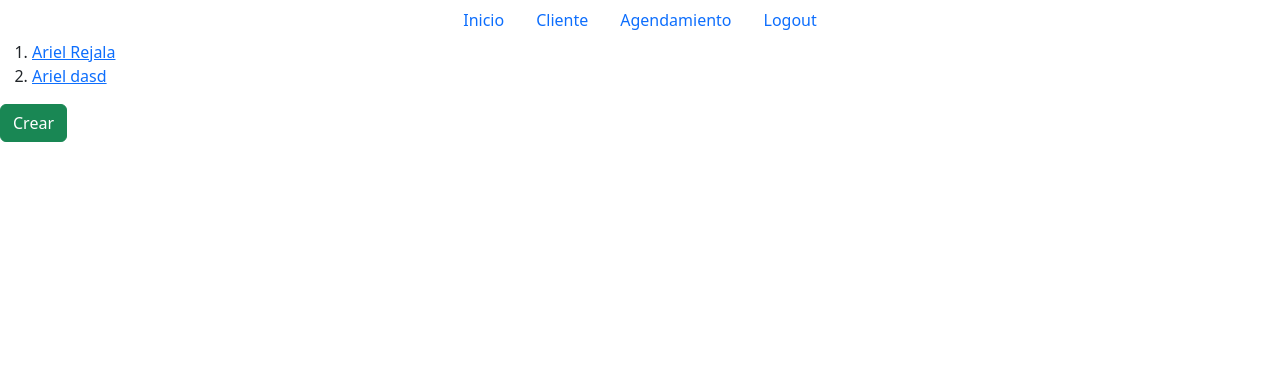
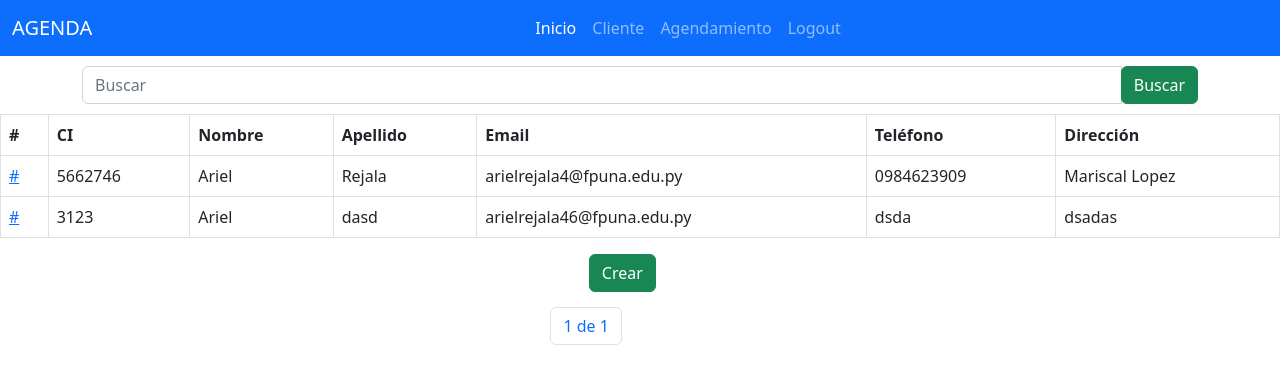
Before and after one commit to arielrejala01/agenda, a Django app: page /basic_app/lista_cliente/ in a window 1280 px wide. Shown: the top 384 px of the page. Run offline with Django 4.2, Linux system fonts and the light colour scheme; data comes from the database, SQL or seed files in the repository; both versions use the stored data as it was after the commit.

Commit message:
Tercer commit con diseño

```diff
--- a/agenda/basic_app/models.py
+++ b/agenda/basic_app/models.py
@@ -1,5 +1,6 @@
 from django.db import models
 from django.urls import reverse
+from django import forms
 
 # Create your models here.
 class Cliente(models.Model):
@@ -17,9 +18,16 @@ class Cliente(models.Model):
         return reverse('basic_app:detalle_cliente',kwargs={'pk':self.id})
 
 class Agenda(models.Model):
-    cliente = models.ForeignKey(Cliente,related_name='Cliente',on_delete=models.DO_NOTHING,verbose_name='Cédula del Cliente')
+    cliente = models.ForeignKey(Cliente,related_name='Cliente',on_delete=models.CASCADE,verbose_name='Cédula del Cliente')
     fecha_hora = models.DateTimeField(unique=True,verbose_name='Fecha y Hora de la consulta')
     descripcion = models.TextField(verbose_name='Descripción')
+
+    def save(self, *args, **kwargs):
+        from django.utils import timezone
+        now = timezone.now()
+        if self.fecha_hora < now:
+            raise forms.ValidationError("La fecha y hora no puede estar en el pasado")
+        super(Agenda, self).save(*args, **kwargs)
 
     def __str__(self):
         return self.cliente.nombre
--- a/agenda/basic_app/templates/basic_app/lista_cliente.html
+++ b/agenda/basic_app/templates/basic_app/lista_cliente.html
@@ -1,9 +1,61 @@
 {% extends 'base.html' %}
+{% block head_block %}
+  <link href="/static/base.css" type="text/css" rel="stylesheet">
+{% endblock %}
 {% block body_block %}
-  <ol>
+  <div class="container">
+  <div class="row">
+    <div class="col-md-12 search">
+      <form method="get">
+        <div id="custom-search-input">
+          <div class="input-group col-md-12">
+            <input type="text" class="form-control" placeholder="Buscar" name="buscar" value='{{ request.GET.buscar }}'>
+            <span class="input-group-list">
+              <i class="icon icon-search">
+                <button type="submit" class="btn btn-success">Buscar</button>
+              </i>
+            </span>
+          </div>
+        </div>
+      </form>
+    </div>
+  </div>
+</div>
+
+  <table class="table table-bordered">
+    <tr>
+      <th>#</th>
+      <th>CI</th>
+      <th>Nombre</th>
+      <th>Apellido</th>
+      <th>Email</th>
+      <th>Teléfono</th>
+      <th>Dirección</th>
+    </tr>
     {% for cliente in lista_cliente %}
-      <li><a href="{% url 'basic_app:detalle_cliente' pk=cliente.id %}">{{ cliente.nombre }} {{ cliente.apellido }}</a></li>
+      <tr>
+      <td><a href="{% url 'basic_app:detalle_cliente' pk=cliente.id %}">#</a></td>
+        <td>{{ cliente.ci }}</td>
+        <td>{{ cliente.nombre }}</td>
+        <td>{{ cliente.apellido }}</td>
+        <td>{{ cliente.email }}</td>
+        <td>{{ cliente.tel }}</td>
+        <td>{{ cliente.direccion }}</td>
+      </tr>
     {% endfor %}
-  </ol>
-  <a href="{% url 'basic_app:crear_cliente' %}" class="btn btn-success">Crear</a>
+  </table>
+  <a href="{% url 'basic_app:crear_cliente' %}" class="btn btn-success" id="crear">Crear</a>
+  <nav aria-label="Page navigation example">
+      <ul class="pagination">
+      {% if page_obj.has_previous %}
+        <li class="page-item"><a class="page-link" href="?page={{ page_obj.previous_page_number }}">Anterior</a></li>
+      {% endif %}
+        <span class="current">
+        <li class="page-item"><a class="page-link" href="#">{{ page_obj.number }} de {{ page_obj.paginator.num_pages }}</a></li>
+        </span>
+        {% if page_obj.has_next %}
+          <li class="page-item"><a class="page-link" href="?page={{ page_obj.paginator.num_pages }}">Siguiente</a></li>
+        {% endif %}
+    </ul>
+</nav>
 {% endblock %}
--- a/agenda/basic_app/views.py
+++ b/agenda/basic_app/views.py
@@ -1,7 +1,6 @@
 from django.contrib.auth.decorators import login_required
 from django.shortcuts import render
 from . import models
-from django.forms.models import ModelForm
 from basic_app.forms import AgendaFormCrear,AgendaFormActualizar
 from django.http import HttpResponse,HttpResponseRedirect
 from django.urls import reverse, reverse_lazy
@@ -12,7 +11,16 @@ from django.views.generic import TemplateView, DetailView, ListView, CreateView,
 class lista_cliente(ListView):
     context_object_name = 'lista_cliente'
     model = models.Cliente
+    paginate_by = 10
     template_name = 'basic_app/lista_cliente.html'
+
+    def get_queryset(self):
+        query = self.request.GET.get('buscar')
+        if query:
+            object_list = self.model.objects.filter(ci__icontains=query)
+        else:
+            object_list = self.model.objects.all()
+        return object_list
 
 class detalle_cliente(DetailView):
     context_object_name = 'detalle_cliente'
@@ -21,8 +29,17 @@ class detalle_cliente(DetailView):
 
 class lista_agenda(ListView):
     context_object_name = 'lista_agenda'
+    paginate_by = 10
     model = models.Agenda
     template_name = 'basic_app/lista_agenda.html'
+
+    def get_queryset(self):
+        query = self.request.GET.get('buscar')
+        if query:
+            object_list = self.model.objects.filter(cliente__ci__icontains=query)
+        else:
+            object_list = self.model.objects.all()
+        return object_list
 
 class cliente_crear(CreateView):
     fields = ('ci','nombre','apellido','email','tel','direccion')
@@ -72,11 +89,11 @@ def user_login(request):
                 login(request,user,backend=None)
                 return HttpResponseRedirect(reverse('basic_app:index'))
             else:
-                return HttpResponse("User is not active")
+                return HttpResponse("Usuario no está activo")
         else:
-            print("Someone tried to login and failed")
-            print("Username: {} and password {}".format(username,password))
-            return HttpResponse("Invalid login details incovenient")
+            print("Alguien ha intentado ingresar y falló")
+            print("Username: {} y password {}".format(username,password))
+            return HttpResponse("Login inválido")
     else:
         return render(request,"login.html",{})
 
--- /dev/null
+++ b/agenda/static/base.css
@@ -0,0 +1,49 @@
+#home {
+    margin-top: 20%;
+    text-align: center;
+}
+
+.container{
+    margin-top: 10px;
+}
+.titulo {
+    text-align: center;
+}
+table {
+    margin-top: 10px;
+}
+
+.pagination {
+    margin-top: 15px;
+    margin-left: 43%;
+}
+
+#crear {
+    margin-left: 46%;
+}
+
+#actualizar {
+    margin-left: 41%;
+}
+
+.confirmar {
+    margin-top: 5%;
+}
+
+h1, h2  {
+    text-align: center;
+}
+
+#eliminar {
+    margin-left: 43%;
+}
+
+.forms {
+    margin: auto;
+    width: 60%;
+    padding: 10px;
+}
+
+div p {
+    text-align: center;
+}
--- a/agenda/templates/base.html
+++ b/agenda/templates/base.html
@@ -3,16 +3,24 @@
 <head>
   <meta charset="UTF-8">
   <title>Agenda</title>
-  <!-- CSS only -->
+  {% block head_block %}
+  {% endblock %}
   <link href="https://cdn.jsdelivr.net/npm/bootstrap@5.2.2/dist/css/bootstrap.min.css" rel="stylesheet" integrity="sha384-Zenh87qX5JnK2Jl0vWa8Ck2rdkQ2Bzep5IDxbcnCeuOxjzrPF/et3URy9Bv1WTRi" crossorigin="anonymous">
 </head>
 <body>
-<ul class="nav justify-content-center">
-  <li class="nav-brand">
+<nav class="navbar navbar-expand-sm navbar-dark bg-primary flex-sm-nowrap flex-wrap">
+    <div class="container-fluid">
+        <button class="navbar-toggler flex-grow-sm-1 flex-grow-0 me-2" type="button" data-bs-toggle="collapse" data-bs-target="#navbar5">
+            <span class="navbar-toggler-icon"></span>
+        </button>
+        <span class="navbar-brand flex-grow-1">AGENDA</span>
+        <div class="navbar-collapse collapse flex-grow-1 justify-content-center" id="navbar5">
+            <ul class="navbar-nav mx-auto">
+                <li class="nav-item">
                   <a class="nav-link active" aria-current="page" href="{% url 'basic_app:index' %}">Inicio</a>
                 </li>
                 <li class="nav-item">
-    <a class="nav-link active" aria-current="page" href="{% url 'basic_app:lista_cliente' %}">Cliente</a>
+                    <a class="nav-link" href="{% url 'basic_app:lista_cliente' %}">Cliente</a>
                 </li>
                 <li class="nav-item">
                     <a class="nav-link" href="{% url 'basic_app:lista_agenda' %}">Agendamiento</a>
@@ -21,6 +29,11 @@
                     <a class="nav-link" href="{% url 'basic_app:logout' %}">Logout</a>
                 </li>
             </ul>
+        </div>
+        <div class="flex-grow-1">
+        </div>
+    </div>
+</nav>
 {% block body_block %}
 {% endblock %}
 </body>
--- a/agenda/templates/index.html
+++ b/agenda/templates/index.html
@@ -1,4 +1,7 @@
 {% extends 'base.html' %}
+{% block head_block %}
+  <link href="/static/base.css" type="text/css" rel="stylesheet">
+{% endblock %}
 {% block body_block %}
-<h1>Bienvenidos a la agenda</h1>
+  <h1 id="home">Bienvenidos a la agenda</h1>
 {% endblock %}
```
Also changed, not shown: agenda/agenda/settings.py (+5 -6 lines), agenda/basic_app/templates/basic_app/agenda_form.html (+8 -3 lines), agenda/basic_app/templates/basic_app/cliente_form.html (+7 -2 lines), agenda/basic_app/templates/basic_app/detail_view_agenda.html (+18 -6 lines), agenda/basic_app/templates/basic_app/detail_view_cliente.html (+22 -9 lines), agenda/basic_app/templates/basic_app/eliminar_agenda.html (+6 -1 lines), agenda/basic_app/templates/basic_app/eliminar_cliente.html (+6 -1 lines), agenda/basic_app/templates/basic_app/lista_agenda.html (+52 -4 lines), agenda/static/estilos.css (added, +34 -0 lines), agenda/templates/login.html (+17 -14 lines), agenda/basic_app/forms.py (line endings or trailing spaces), agenda/basic_app/migrations/0002_alter_agenda_cliente_alter_agenda_descripcion_and_more.py (added), agenda/db.sqlite3. Lines whose indentation alone changed are shown as unchanged.
